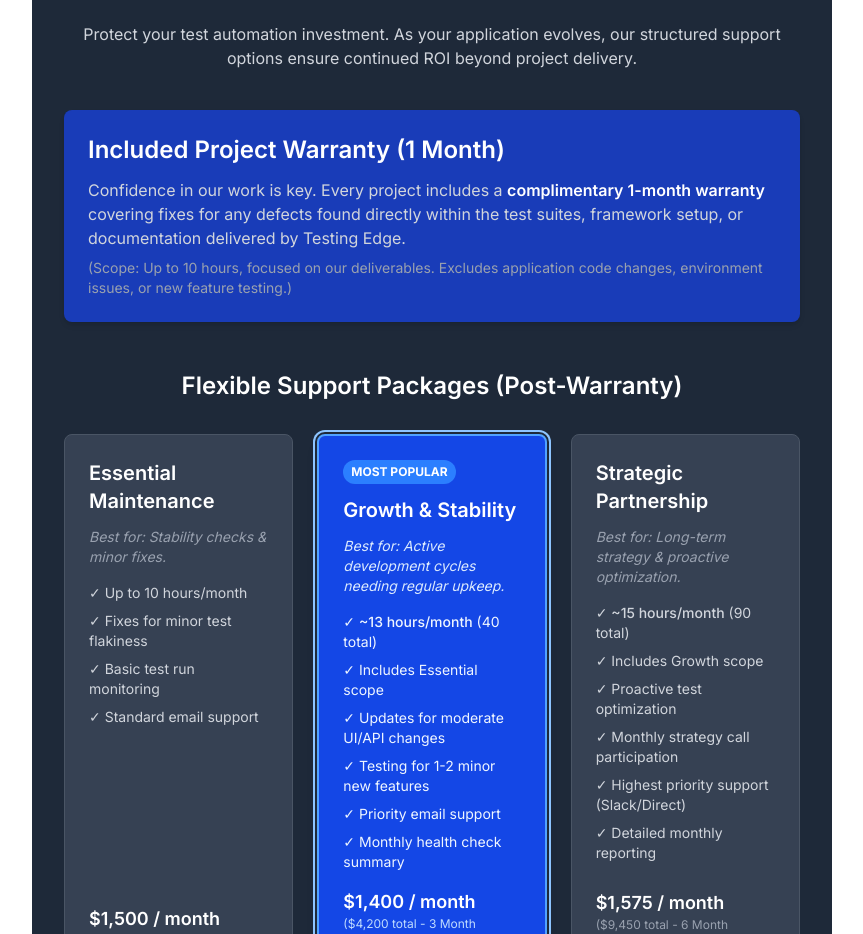
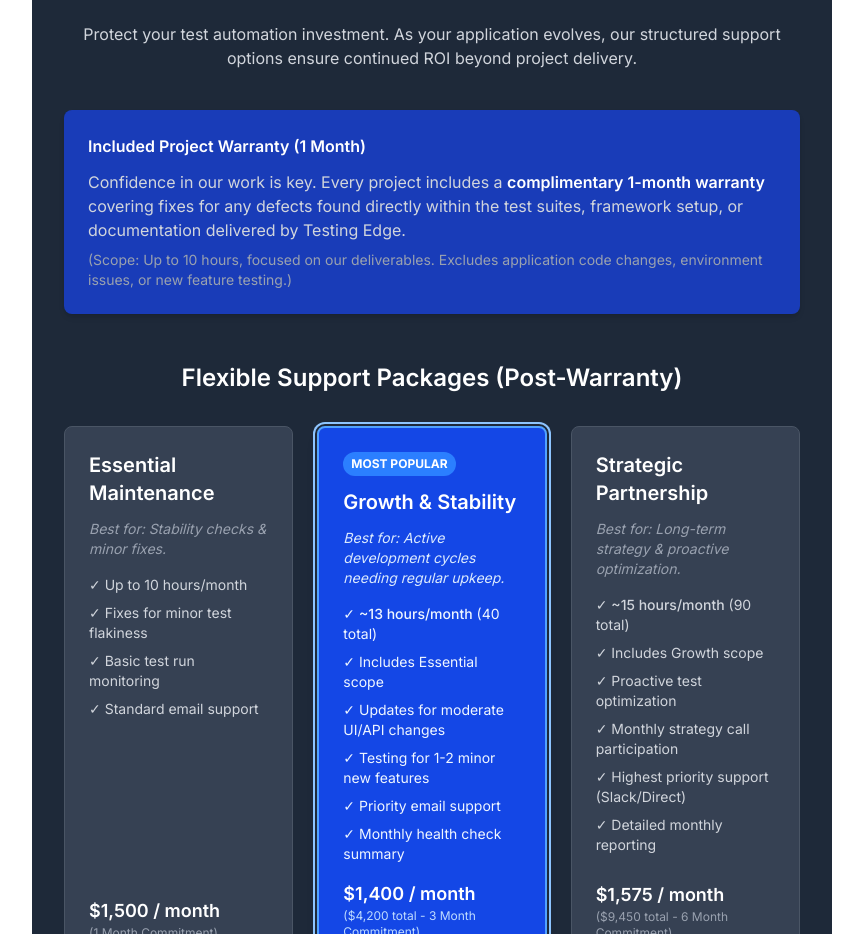
Before and after one commit to petermsouzajr/testingedge, a Next.js app: page / in a window 1280 px wide. Shown: the part 3622-4556 px from the top of the page, without its empty margins (208-1071 px from the left). Built offline with nearby package versions, Linux system fonts and the light colour scheme; no server answers.

Commit message:
added heading style

```diff
--- a/src/app/page.tsx
+++ b/src/app/page.tsx
@@ -508,7 +508,7 @@
 
         {/* Included Warranty Section */}
         <div className="mb-12 bg-blue-800 p-6 rounded-lg shadow-md">
-          <h3 className="text-2xl font-semibold text-white mb-3">
+          <h3 className="text-1xl font-semibold text-white mb-3">
             Included Project Warranty (1 Month)
           </h3>
           <p className="text-gray-300 mb-2">
```
Also changed, not shown: 15 other files (tests, documents, lock files or other folders).
